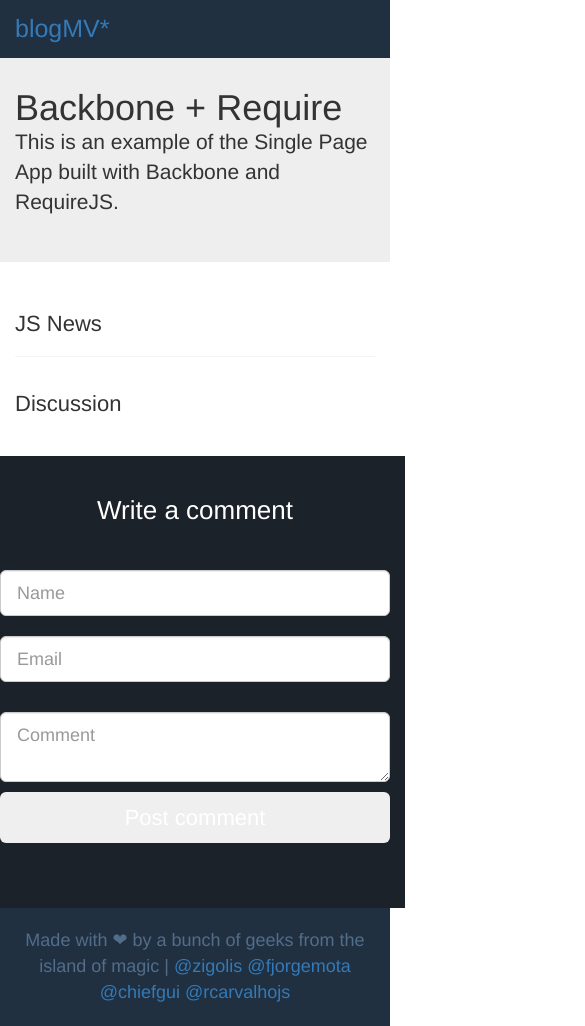
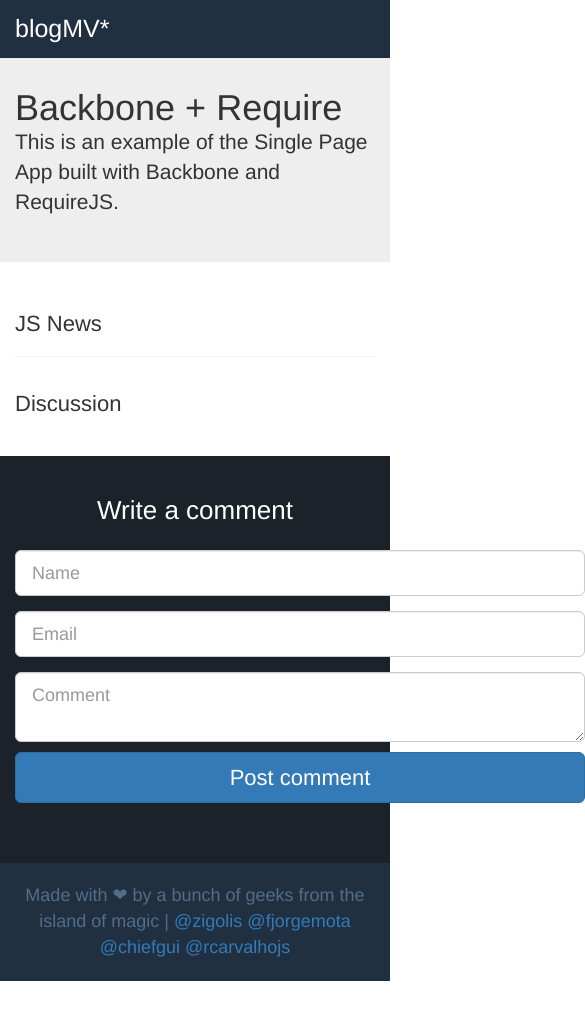
Before and after one commit to blogmv/backbone-require, a website: page index.html in a window 390 px wide. Shown: the whole page, 585 px wide, since content can reach past the window. After the commit the page ends 981 px from the top, so only its background shows below. Drawn offline with nearby package versions, Linux system fonts and the light colour scheme.

Commit message:
UI adjusts

```diff
--- a/assets/css/component.css
+++ b/assets/css/component.css
@@ -1,5 +1,14 @@
+* {
+    transition:all .2s ease
+}
+
 body {
     font-weight: 100;
+    font-family: "Helvetica Neue", "Open Sans", sans-serif;
+}
+
+h1, h2, h3, h4, h5, h6 {
+    font-family: "Helvetica Neue", "PT Sans", serif;
 }
 
 .header {
@@ -19,6 +28,15 @@
     font-weight: 100;
 }
 
+.header h1 a {
+    color: #fff;
+}
+
+.header h1 a:hover {
+    color: #2a6496;
+    text-decoration: none;
+}
+
 .jumbotron {
     padding: 30px 0;
 }
@@ -31,6 +49,10 @@
 
 .main {
     margin-bottom: 30px;
+}
+
+.main p {
+    font-size: 20px;
 }
 
 h2 {
@@ -50,10 +72,6 @@
     margin-bottom: 35px;
 }
 
-article p {
-    font: 100 18px/25px helvetica;;
-}
-
 h3 {
     font-size: 26px;
     font-weight: 100;
@@ -66,13 +84,14 @@
 }
 
 .comments {
+    background: #1b222a;
     padding: 20px 0;
-    background: #1b222a;
 }
 
 .comments form {
     margin: 25px auto;
-    max-width: 600px;
+    width: 600px;
+    overflow: auto;
 }
 
 textarea {
--- a/index.html
+++ b/index.html
@@ -5,6 +5,7 @@
         <title>Backbone + RequireJS</title>
         <link rel="stylesheet" href="assets/vendor/bootstrap/dist/css/bootstrap.min.css">
         <link rel="stylesheet" href="assets/css/component.css">
+        <link rel='stylesheet' href='http://fonts.googleapis.com/css?family=PT+Sans:400,700|Open+Sans:400,300,700'>
     </head>
     <body>
         <header class="header">
@@ -64,25 +65,23 @@
             </div>
         </section><!-- container -->
 
-        <section class="row comments">
-            <div class="col-md-12">
-                <h3>Write a comment</h3>
+        <section class="comments">
+            <h3>Write a comment</h3>
 
-                <form>
-                    <span class="col-md-6">
-                        <input type="text" id="name" class="form-control input-lg" placeholder="Name">
-                    </span>
+            <form role="form">
+                <div class="form-group col-md-6">
+                    <input type="text" id="name" class="form-control input-lg" placeholder="Name">
+                </div>
 
-                    <span class="col-md-6">
-                        <input type="email" id="email" class="form-control input-lg" placeholder="Email">
-                    </span>
+                <div class="form-group col-md-6">
+                    <input type="email" id="email" class="form-control input-lg" placeholder="Email">
+                </div>
 
-                    <span class="col-md-12">
-                        <textarea id="msg" class="form-control input-lg" placeholder="Comment"></textarea>
-                        <button class="btn btn-lg btn-alert btn-block" type="submit">Post comment</button>
-                    </span>
-                </form>
-            </div>
+                <div class="form-group col-md-12">
+                    <textarea id="msg" class="form-control input-lg" placeholder="Comment"></textarea>
+                    <button class="btn btn-lg btn-primary btn-block" type="submit">Post comment</button>
+                </div>
+            </form>
         </section>
 
         <footer id="footer">
```
